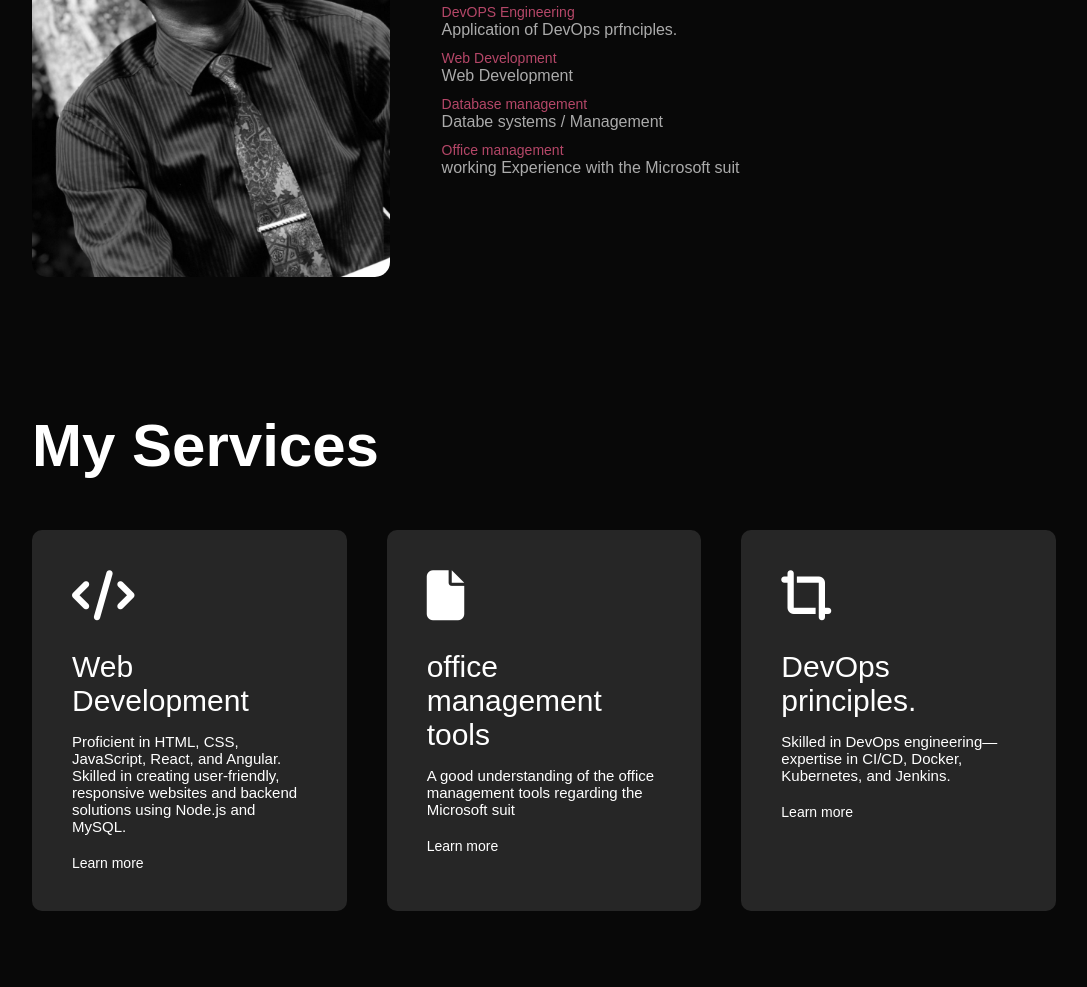
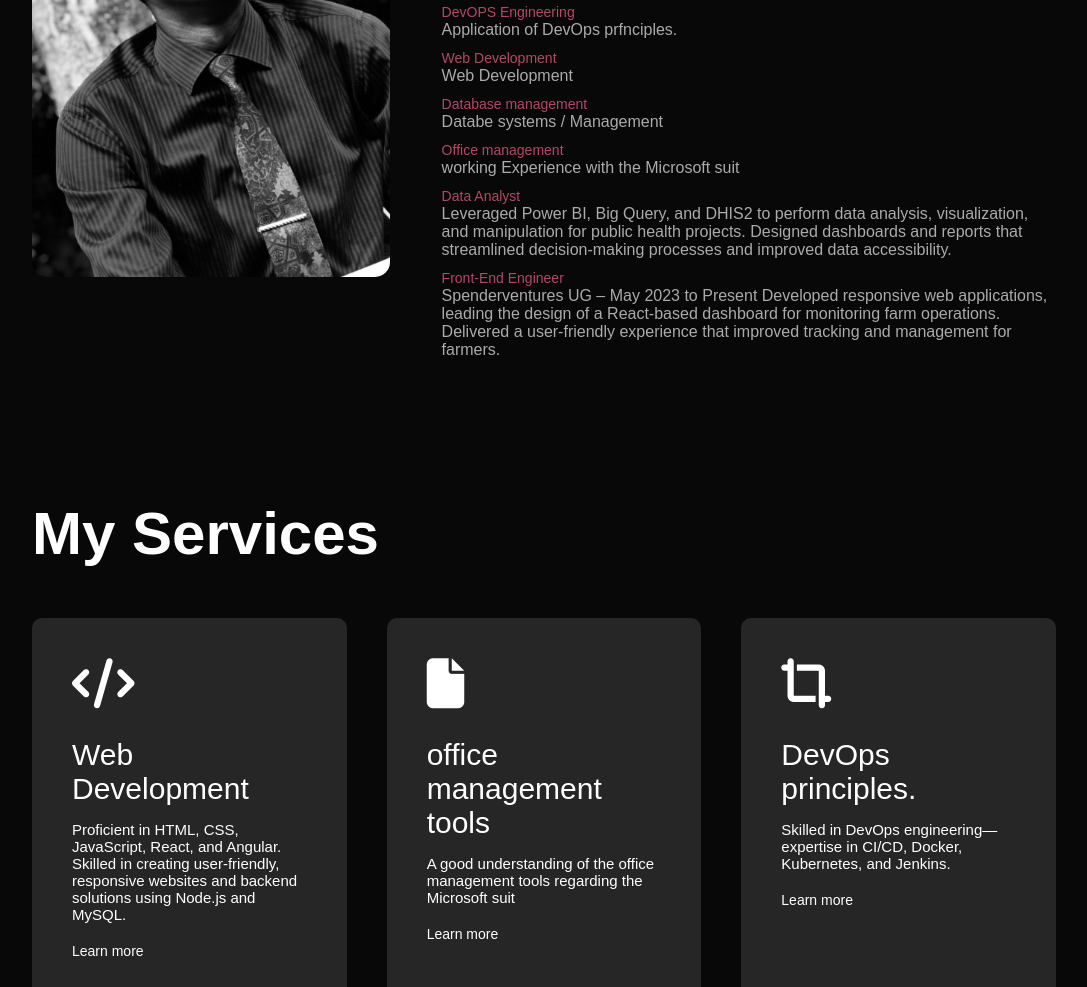
Before and after one commit to evra34/kisitu-paul, a plain HTML site: page index.html in a window 1280 px wide. Shown: the part 1091-2078 px from the top of the page, without its empty margins (96-1183 px from the left). Drawn offline with nearby package versions, Linux system fonts and the light colour scheme.

Commit message:
Update index.html

```diff
--- a/index.html
+++ b/index.html
@@ -61,6 +61,13 @@
                             <li><span>Web Development</span><br>Web  Development</li>
                             <li><span>Database management</span><br>Databe systems / Management</li>
                             <li><span>Office management</span><br>working Experience with the Microsoft suit</li>
+                            <li><span>Data Analyst</span><br>Leveraged Power BI, Big Query, and DHIS2 to perform data analysis, visualization, and
+                                manipulation for public health projects. Designed dashboards and reports that streamlined
+                                decision-making processes and improved data accessibility.</li>
+                            <li><span>Front-End Engineer</span><br>Spenderventures UG – May 2023 to Present
+                                Developed responsive web applications, leading the design of a React-based dashboard for
+                                monitoring farm operations. Delivered a user-friendly experience that improved tracking
+                                and management for farmers.</li>
                         </ul>
                     </div>
                     <div class="tab-contents" id="experience">
```
